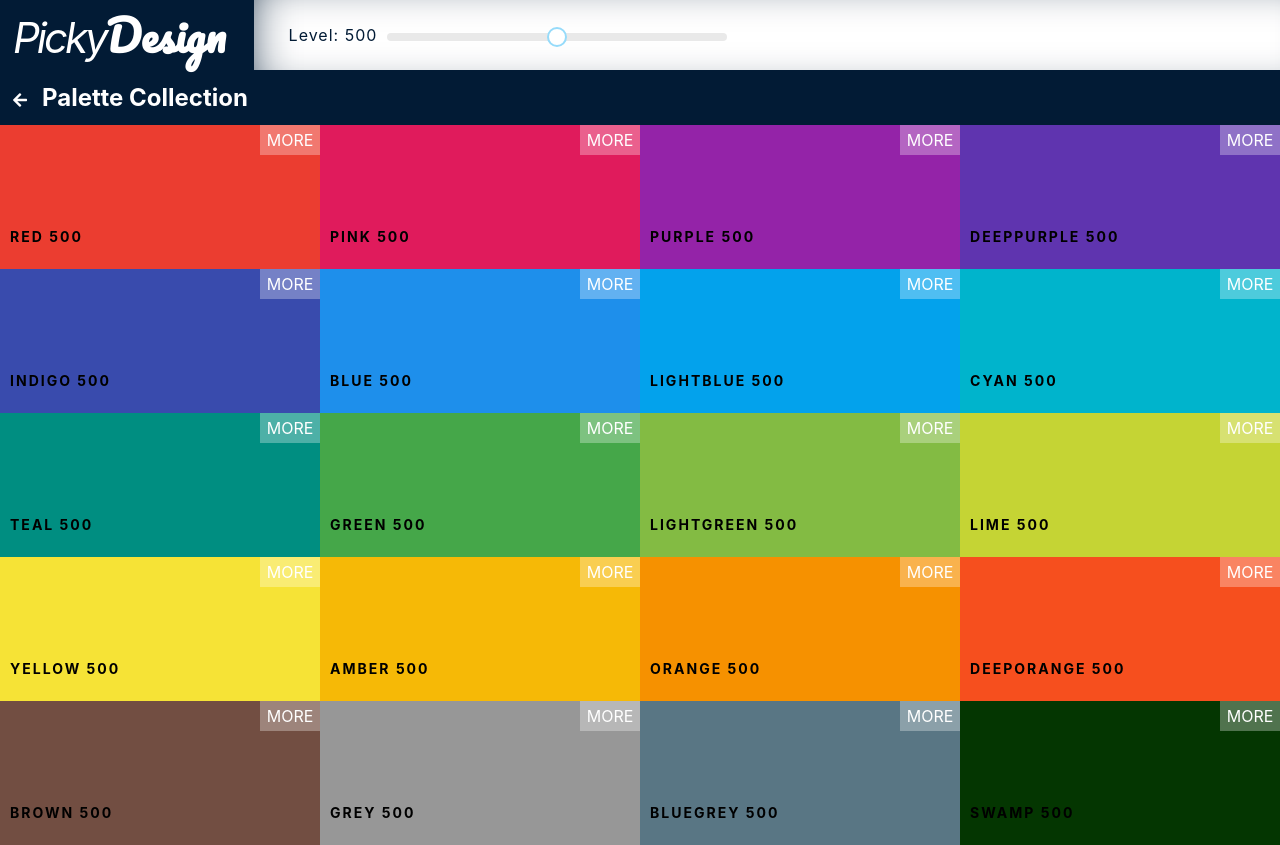
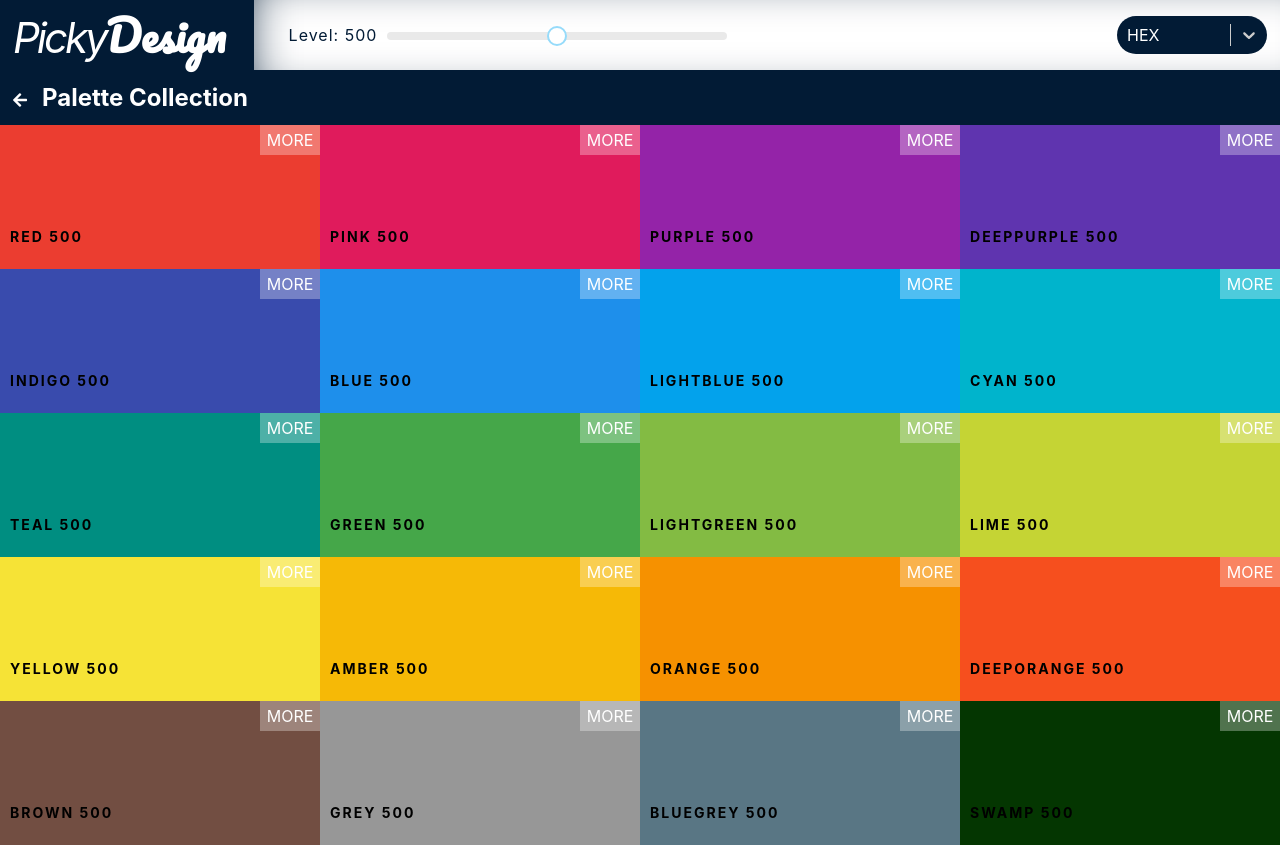
Before and after one commit to rubenbase/pickydesign, a React (Create React App) app: page / in a window 1280 px wide. Built offline with nearby package versions, Linux system fonts and the light colour scheme.

Commit message:
Add mode button and styles

```diff
--- a/package.json
+++ b/package.json
@@ -7,7 +7,8 @@
     "rc-slider": "^8.6.13",
     "react": "^16.8.6",
     "react-dom": "^16.8.6",
-    "react-scripts": "3.0.1"
+    "react-scripts": "3.0.1",
+    "react-select": "^3.0.4"
   },
   "scripts": {
     "start": "react-scripts start",
--- a/src/components/Navbar/index.js
+++ b/src/components/Navbar/index.js
@@ -2,7 +2,36 @@ import React, { Component } from "react";
 import Slider from "rc-slider";
 import "rc-slider/assets/index.css";
 import "./style.css";
-import { white } from "ansi-colors";
+import Select from "react-select";
+
+const options = [
+    { value: "hex", label: "HEX" },
+    { value: "rgb", label: "RGB" },
+    { value: "rgba", label: "RGBA" }
+];
+
+const style = {
+    singleValue: base => ({
+        ...base,
+        color: "#fff"
+    }),
+    input: base => ({
+        ...base,
+        color: "#fff"
+    }),
+    control: (base, state) => ({
+        ...base, // 021b35
+        background: "#021b35",
+        borderRadius: "20px",
+        color: "#fff",
+        border: state.isFocused ? 0 : 0,
+        // This line disable the blue border
+        boxShadow: state.isFocused ? 0 : 0,
+        "&:hover": {
+            border: state.isFocused ? 0 : 0
+        }
+    })
+};
 
 export default class Navbar extends Component {
     render() {
@@ -19,6 +48,7 @@ export default class Navbar extends Component {
                         </span>
                     </a>
                 </div>
+                <div className="Navbar__container">
                     <div className="Navbar__slider__container">
                         <span className="Navbar__slider__detail">
                             Level: {this.props.level}
@@ -33,6 +63,24 @@ export default class Navbar extends Component {
                             />
                         </div>
                     </div>
+                    <div className="Navbar__select">
+                        <Select
+                            defaultValue={{ value: "HEX", label: "HEX" }}
+                            options={options}
+                            styles={style}
+                            theme={theme => ({
+                                ...theme,
+                                borderRadius: 0,
+                                colors: {
+                                    ...theme.colors,
+                                    primary25: "#eeeeee",
+                                    primary: "#021b35",
+                                    color: "white"
+                                }
+                            })}
+                        />
+                    </div>
+                </div>
             </header>
         );
     }
--- a/src/components/Navbar/style.css
+++ b/src/components/Navbar/style.css
@@ -25,17 +25,28 @@
 .Navbar__logo__text--design {
     font-family: "Pacifico", cursive;
 }
-.Navbar__slider__container {
+.Navbar__container {
     display: flex;
     width: 100%;
     height: 100%;
     align-items: center;
-    padding: 0 35px;
-    color: #021b35;
+    flex-wrap: wrap;
+    justify-content: space-between;
     background-color: white;
     -webkit-box-shadow: inset 20px 2px 50px -30px #021b35;
     box-shadow: inset 20px 2px 50px -30px #021b35;
 }
+
+.Navbar__slider__container {
+    padding: 0 35px;
+    color: #021b35;
+}
+
+.Navbar__select {
+    margin-right: 13px;
+    width: 150px;
+}
+
 .Navbar__slider__detail {
     font-weight: 400;
     letter-spacing: 1px;
```
Also changed, not shown: 1 other file (tests, documents, lock files or other folders). Lines whose indentation alone changed are shown as unchanged.
